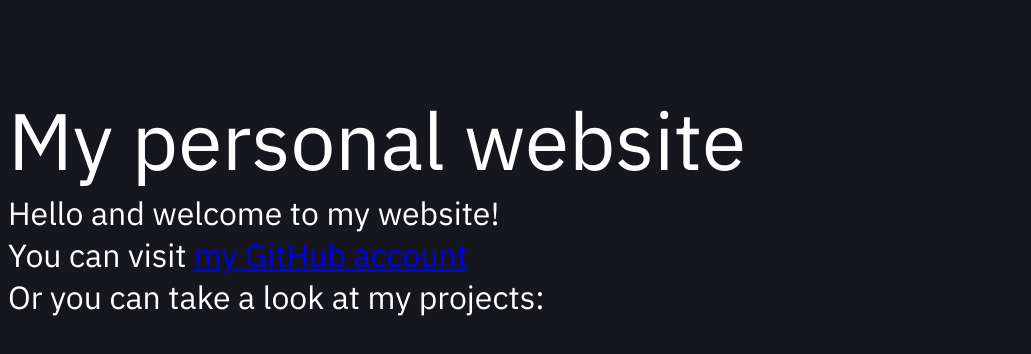
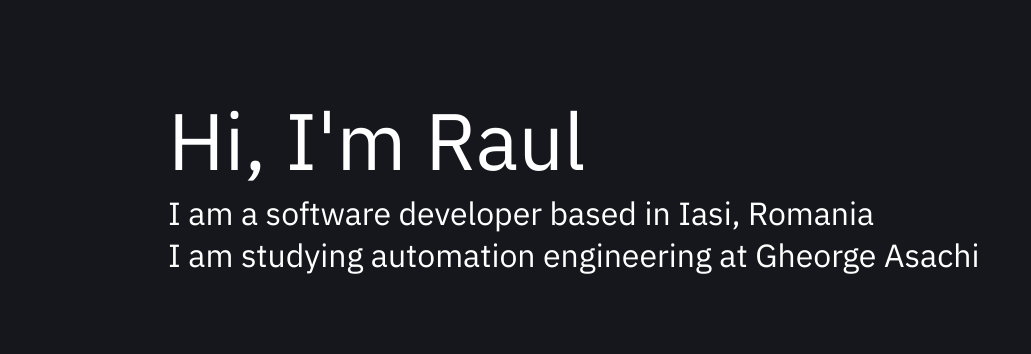
Before and after one commit to RaulIgna/RaulIgna.github.io, a plain HTML site: page index.html in a window 1280 px wide. Shown: the whole page, without its empty margins (0-1031 px from the left). Drawn offline with Linux system fonts and the light colour scheme.

Commit message:
Added small things

```diff
--- a/index.html
+++ b/index.html
@@ -9,10 +9,9 @@
 <body>
 
 <div class="flex">
-    <p class="title">My personal website</p>
-    <p class="subtitle">Hello and welcome to my website!</p>
-    <p class="subtitle">You can visit <a href="https://github.com/RaulIgna">my GitHub account</a> </p>
-    <p class="subtitle">Or you can take a look at my projects:</p>
+    <p class="title">Hi, I'm Raul</p>
+    <p class="subtitle">I am a software developer based in Iasi, Romania</p>
+    <p class="subtitle">I am studying automation engineering at Gheorge Asachi </p>
 </div>
 </body>
 </html>
--- a/style.css
+++ b/style.css
@@ -13,19 +13,17 @@ body {
     padding-top: 5rem;
     padding-bottom: 2rem;
     color: white;
-    width: 100%;
     margin: 0 auto;
     flex-direction: column;
+    padding-left: 10em;
 }
 
 .subtitle {
-    display: block;
     font-size: 2em;
     margin:0;
     width: 100%;
 }
 .title {
-    display: block;
     font-size: 5em;
     margin:0;
     width:100%
```
